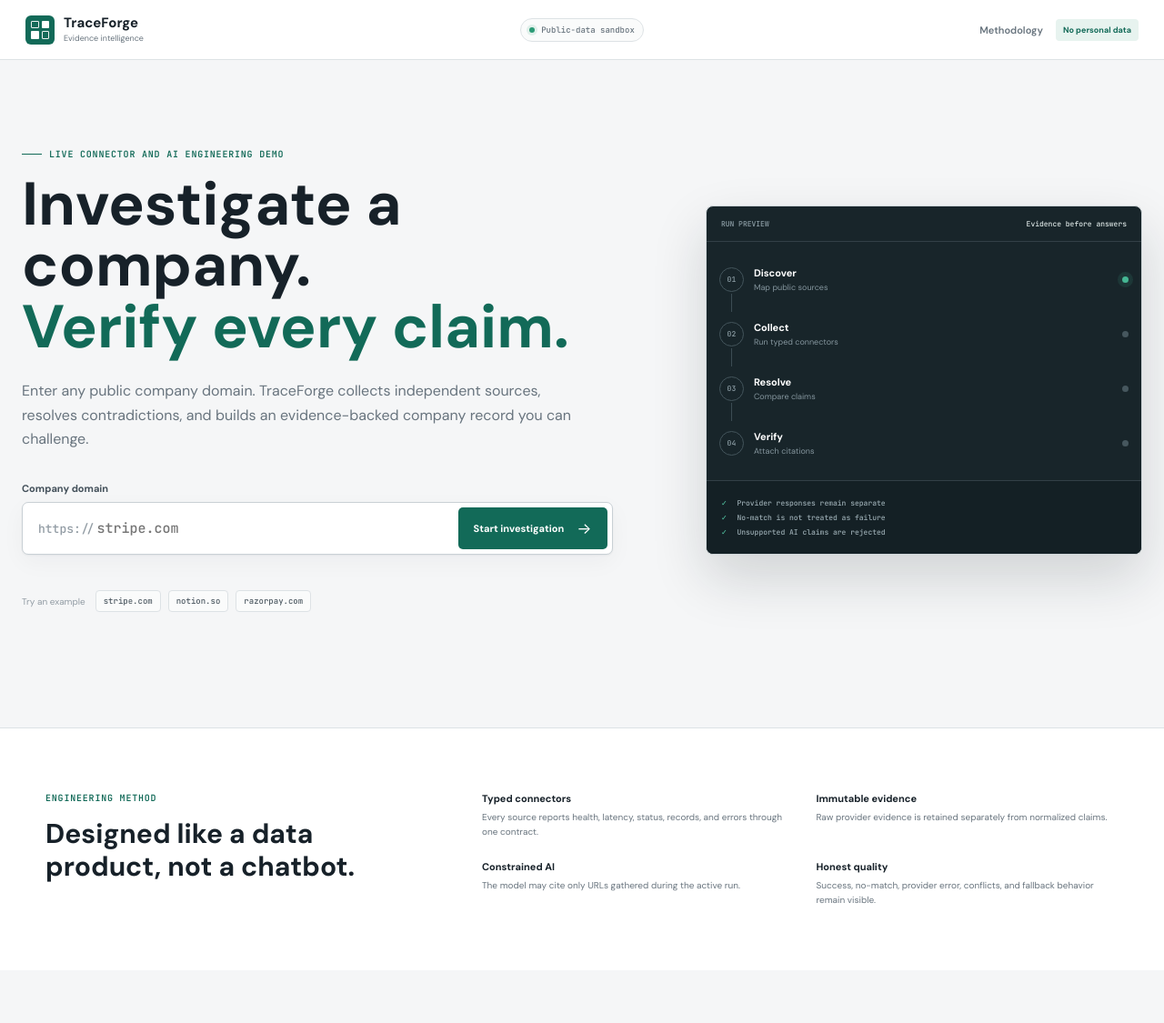
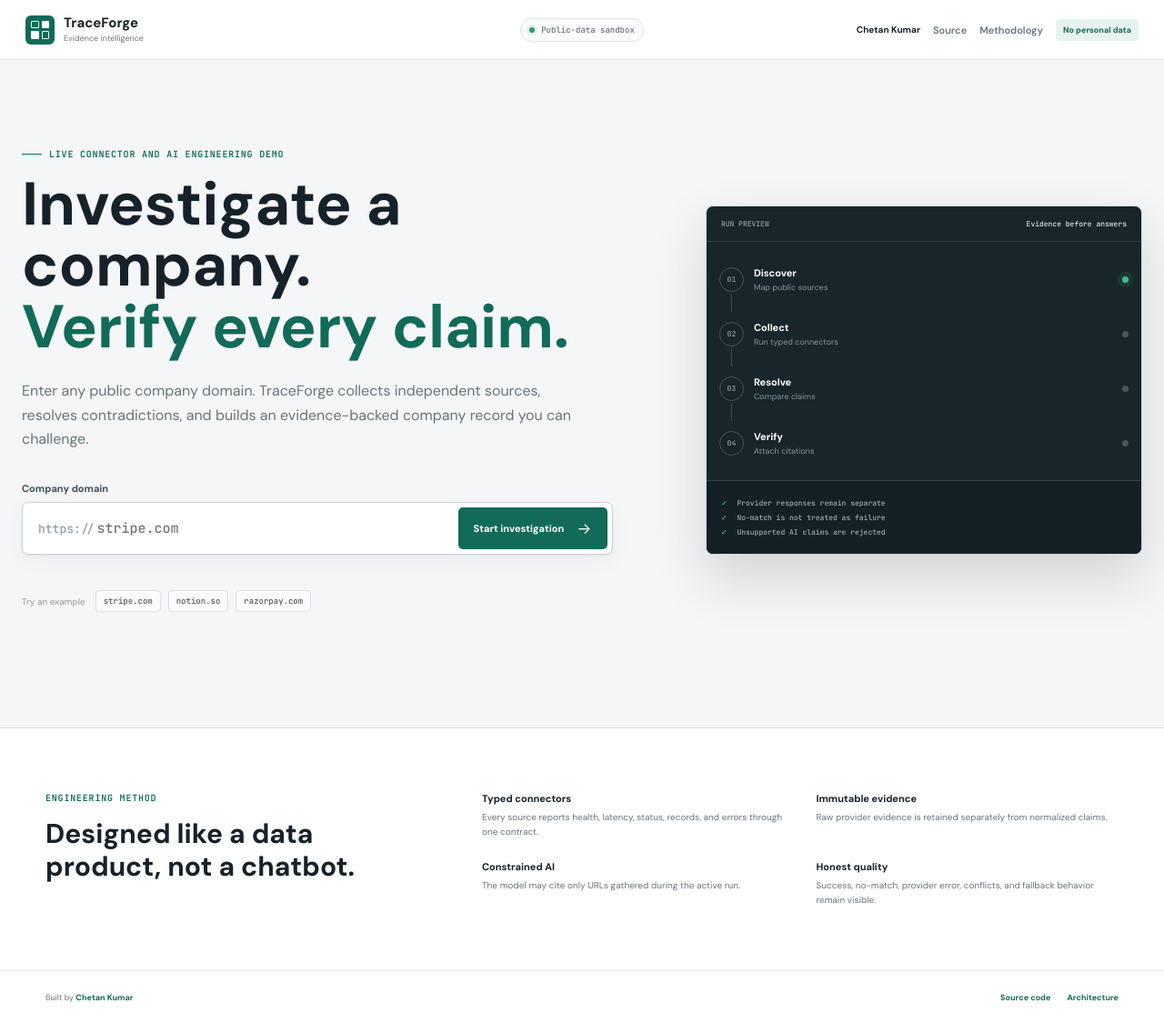
Before and after one commit to chetan10510/traceforge-ai, a plain HTML site: page frontend/index.html in a window 1280 px wide. Shown: the whole page at 91% size. Before the commit the page ends 1067 px from the top, so only its background shows below. Drawn offline with Linux system fonts and the light colour scheme.

Commit message:
Sharpen recruiter proof and ownership

```diff
--- a/frontend/index.html
+++ b/frontend/index.html
@@ -19,6 +19,8 @@
     <div class="header-center"><span class="environment"><i></i>Public-data sandbox</span></div>
     <div class="header-actions">
       <button id="newRunBtn" class="quiet-button hidden">New investigation</button>
+      <a class="owner-link" href="https://github.com/chetan10510" target="_blank" rel="noopener noreferrer">Chetan Kumar</a>
+      <a class="docs-link" href="https://github.com/chetan10510/traceforge-ai" target="_blank" rel="noopener noreferrer">Source</a>
       <a class="docs-link" href="#methodology">Methodology</a>
       <span class="privacy-chip">No personal data</span>
     </div>
@@ -138,6 +140,11 @@
       <div><p class="section-kicker">Engineering method</p><h2>Designed like a data product, not a chatbot.</h2></div>
       <div class="method-grid"><p><b>Typed connectors</b><span>Every source reports health, latency, status, records, and errors through one contract.</span></p><p><b>Immutable evidence</b><span>Raw provider evidence is retained separately from normalized claims.</span></p><p><b>Constrained AI</b><span>The model may cite only URLs gathered during the active run.</span></p><p><b>Honest quality</b><span>Success, no-match, provider error, conflicts, and fallback behavior remain visible.</span></p></div>
     </section>
+
+    <footer class="project-footer">
+      <span>Built by <a href="https://github.com/chetan10510" target="_blank" rel="noopener noreferrer">Chetan Kumar</a></span>
+      <nav><a href="https://github.com/chetan10510/traceforge-ai" target="_blank" rel="noopener noreferrer">Source code</a><a href="https://github.com/chetan10510/traceforge-ai/blob/main/docs/ARCHITECTURE.md" target="_blank" rel="noopener noreferrer">Architecture</a></nav>
+    </footer>
   </main>
 
   <dialog id="answerDialog" class="answer-dialog">
--- a/frontend/styles.css
+++ b/frontend/styles.css
@@ -37,6 +37,8 @@ button:focus-visible, input:focus-visible, a:focus-visible { outline: 3px solid
 .environment { display: inline-flex; align-items: center; gap: 7px; padding: 6px 9px; border: 1px solid var(--line); border-radius: 14px; color: var(--muted); background: #fafbfb; font: 500 9px "JetBrains Mono", monospace; }
 .environment i { width: 6px; height: 6px; border-radius: 50%; background: #2c9b76; box-shadow: 0 0 0 3px rgba(44,155,118,.12); }
 .header-actions { display: flex; align-items: center; justify-content: flex-end; gap: 14px; justify-self: end; }
+.owner-link { color: var(--ink); text-decoration: none; font-size: 10px; font-weight: 700; }
+.owner-link:hover { color: var(--forest); }
 .docs-link { color: var(--muted); text-decoration: none; font-size: 11px; font-weight: 600; }
 .docs-link:hover { color: var(--forest); }
 .privacy-chip { padding: 6px 8px; border-radius: 4px; color: var(--forest); background: var(--forest-soft); font-size: 9px; font-weight: 700; }
@@ -203,6 +205,9 @@ button:focus-visible, input:focus-visible, a:focus-visible { outline: 3px solid
 .method-grid b, .method-grid span { display: block; }
 .method-grid b { font-size: 11px; }
 .method-grid span { margin-top: 6px; color: var(--muted); font-size: 10px; line-height: 1.55; }
+.project-footer { min-height: 58px; display: flex; align-items: center; justify-content: space-between; gap: 20px; padding: 0 max(28px, calc((100vw - 1180px) / 2)); border-top: 1px solid var(--line); color: var(--muted); background: white; font-size: 9px; }
+.project-footer a { color: var(--forest); text-decoration: none; font-weight: 700; }
+.project-footer nav { display: flex; gap: 18px; }
 
 .answer-dialog { width: min(650px, calc(100% - 30px)); padding: 0; border: 1px solid var(--line-dark); border-radius: 8px; color: var(--ink); background: white; box-shadow: 0 30px 90px rgba(18,32,40,.24); }
 .answer-dialog::backdrop { background: rgba(15,27,33,.4); backdrop-filter: blur(2px); }
@@ -225,7 +230,8 @@ button:focus-visible, input:focus-visible, a:focus-visible { outline: 3px solid
 
 @media (max-width: 760px) {
   .app-header { grid-template-columns: 1fr auto; padding: 0 14px; }
-  .header-center, .docs-link, .privacy-chip { display: none; }
+  .header-center, .header-actions .docs-link, .privacy-chip { display: none; }
+  .owner-link { font-size: 9px; }
   .start-view { width: calc(100% - 28px); padding: 45px 0 65px; }
   .start-copy h1 { font-size: 42px; }
   .lede { font-size: 14px; }
@@ -248,4 +254,5 @@ button:focus-visible, input:focus-visible, a:focus-visible { outline: 3px solid
   .ask-bar form { margin-top: 10px; }
   .methodology { grid-template-columns: 1fr; gap: 30px; padding: 50px 18px; }
   .method-grid { grid-template-columns: 1fr; }
+  .project-footer { padding: 16px 18px; }
 }
```
Also changed, not shown: README.md.
